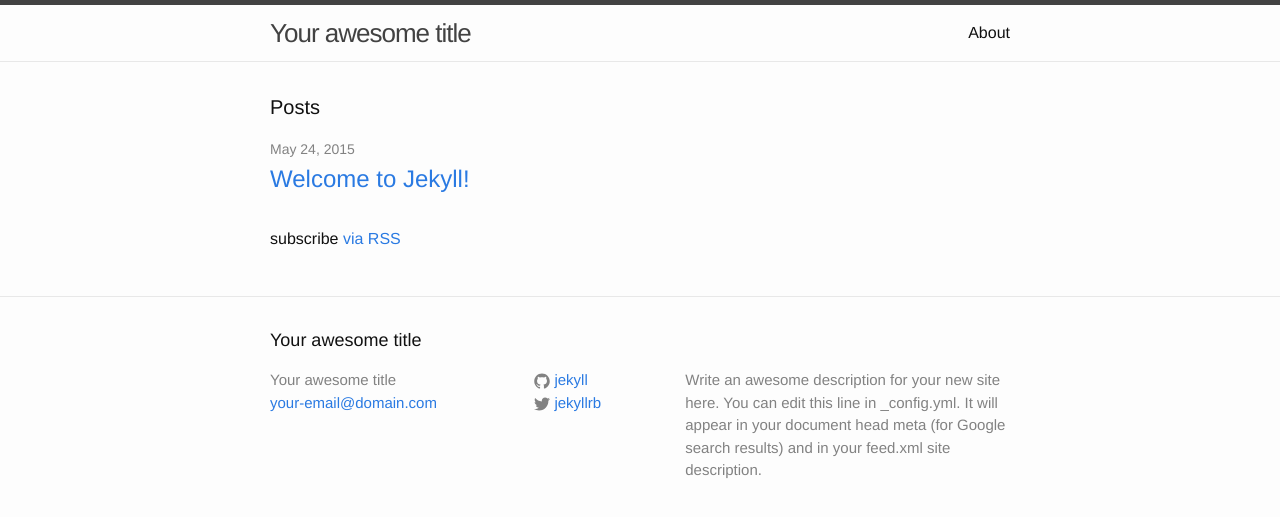
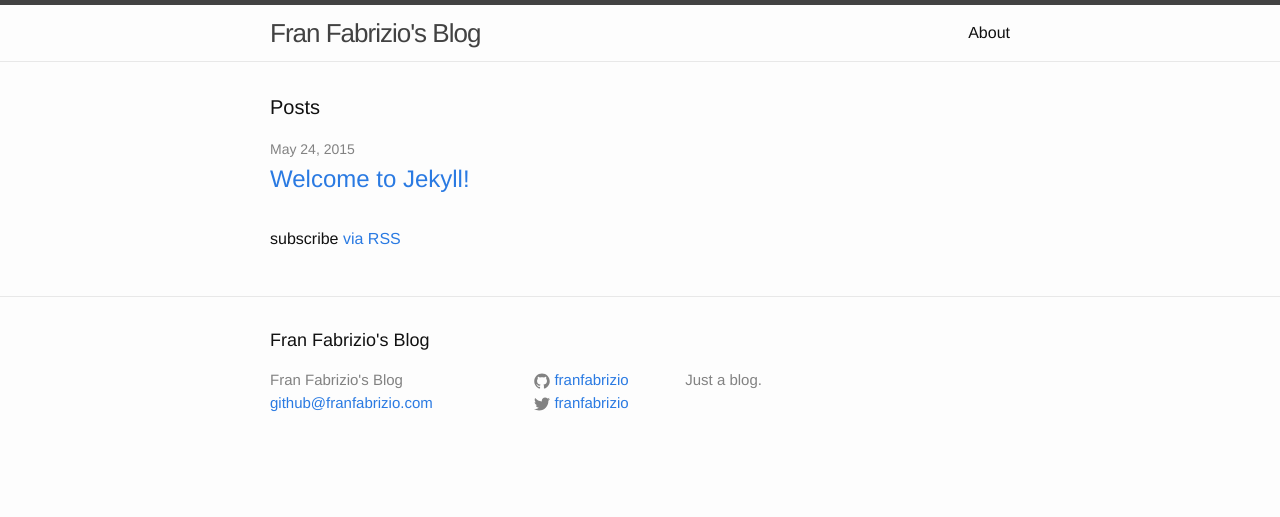
Before and after one commit to franfabrizio/franfabrizio.github.io, a Jekyll site: the page built from index.html, in a window 1280 px wide. Shown: the top 517 px of the page. Built offline with Jekyll 4.4.1, drawn with Linux system fonts in a browser that asks for light colours.

Commit message:
Basic settings.

```diff
--- a/_config.yml
+++ b/_config.yml
@@ -1,14 +1,12 @@
 # Site settings
-title: Your awesome title
-email: your-email@domain.com
+title: Fran Fabrizio's Blog
+email: github@franfabrizio.com
 description: > # this means to ignore newlines until "baseurl:"
-  Write an awesome description for your new site here. You can edit this
-  line in _config.yml. It will appear in your document head meta (for
-  Google search results) and in your feed.xml site description.
-baseurl: "" # the subpath of your site, e.g. /blog/
-url: "http://yourdomain.com" # the base hostname & protocol for your site
-twitter_username: jekyllrb
-github_username:  jekyll
+  Just a blog.
+baseurl: "/franfabrizio.github.io" # the subpath of your site, e.g. /blog/
+url: "http://franfabrizio.github.io" # the base hostname & protocol for your site
+twitter_username: franfabrizio
+github_username:  franfabrizio
 
 # Build settings
 markdown: kramdown
```
